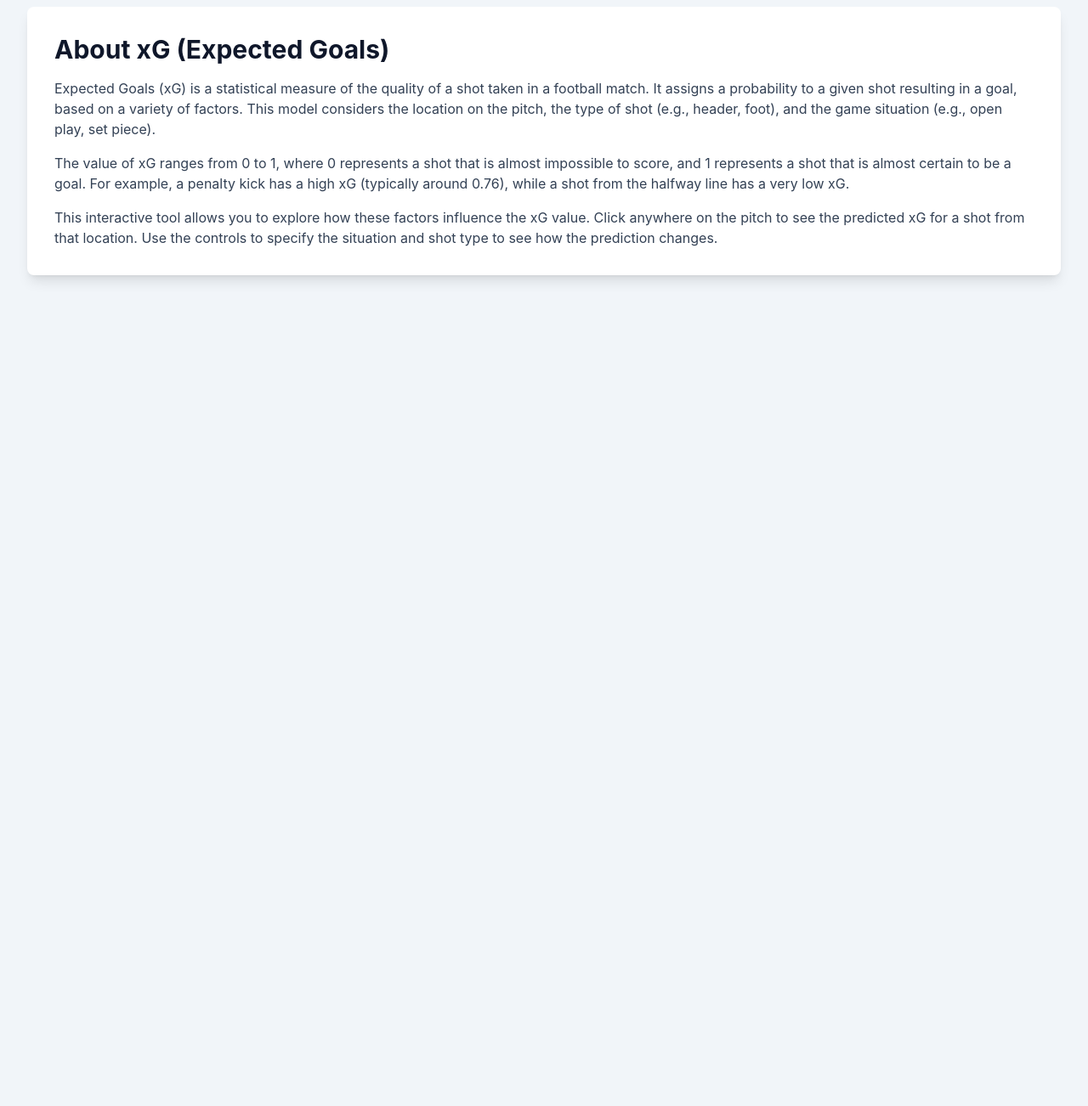
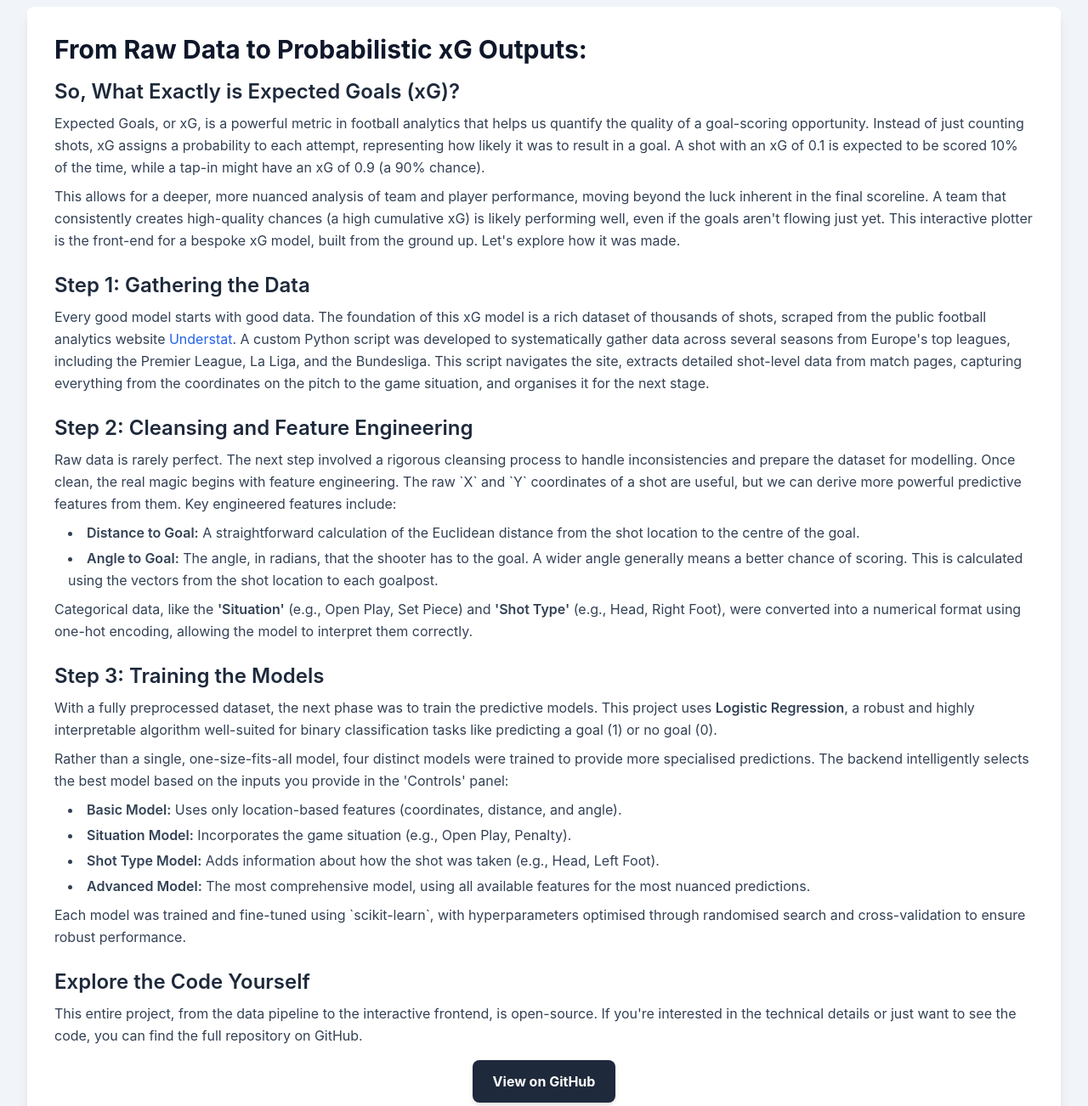
Before and after one commit to ATRedshaw/Redshaw-xG, a plain HTML site: page frontend/index.html in a window 1280 px wide. Shown: the part 800-2102 px from the top of the page at 85% size. Before the commit the page ends 1156 px from the top, so only its background shows below. Drawn offline with nearby package versions, Linux system fonts and the light colour scheme.

Commit message:
Added detail to index.html description

```diff
--- a/frontend/index.html
+++ b/frontend/index.html
@@ -103,17 +103,69 @@
 
         <!-- Text Content Section -->
         <section class="mt-8 bg-white shadow-lg rounded-lg p-6 lg:p-8">
-            <h2 class="text-3xl font-bold text-slate-900 mb-4">About xG (Expected Goals)</h2>
-            <div class="text-slate-700 space-y-4">
+            <h2 class="text-3xl font-bold text-slate-900 mb-4">From Raw Data to Probabilistic xG Outputs:</h2>
+            <div class="text-slate-700 space-y-6 text-base leading-relaxed">
+                <div>
+                    <h3 class="text-2xl font-semibold text-slate-800 mb-2">So, What Exactly is Expected Goals (xG)?</h3>
                     <p>
-                    Expected Goals (xG) is a statistical measure of the quality of a shot taken in a football match. It assigns a probability to a given shot resulting in a goal, based on a variety of factors. This model considers the location on the pitch, the type of shot (e.g., header, foot), and the game situation (e.g., open play, set piece).
+                        Expected Goals, or xG, is a powerful metric in football analytics that helps us quantify the quality of a goal-scoring opportunity. Instead of just counting shots, xG assigns a probability to each attempt, representing how likely it was to result in a goal. A shot with an xG of 0.1 is expected to be scored 10% of the time, while a tap-in might have an xG of 0.9 (a 90% chance).
                     </p>
+                    <p class="mt-2">
+                        This allows for a deeper, more nuanced analysis of team and player performance, moving beyond the luck inherent in the final scoreline. A team that consistently creates high-quality chances (a high cumulative xG) is likely performing well, even if the goals aren't flowing just yet. This interactive plotter is the front-end for a bespoke xG model, built from the ground up. Let's explore how it was made.
+                    </p>
+                </div>
+
+                <div>
+                    <h3 class="text-2xl font-semibold text-slate-800 mb-2">Step 1: Gathering the Data</h3>
                     <p>
-                    The value of xG ranges from 0 to 1, where 0 represents a shot that is almost impossible to score, and 1 represents a shot that is almost certain to be a goal. For example, a penalty kick has a high xG (typically around 0.76), while a shot from the halfway line has a very low xG.
+                        Every good model starts with good data. The foundation of this xG model is a rich dataset of thousands of shots, scraped from the public football analytics website <a href="https://understat.com/" target="_blank" class="text-blue-600 hover:underline">Understat</a>. A custom Python script was developed to systematically gather data across several seasons from Europe's top leagues, including the Premier League, La Liga, and the Bundesliga. This script navigates the site, extracts detailed shot-level data from match pages, capturing everything from the coordinates on the pitch to the game situation, and organises it for the next stage.
                     </p>
+                </div>
+
+                <div>
+                    <h3 class="text-2xl font-semibold text-slate-800 mb-2">Step 2: Cleansing and Feature Engineering</h3>
                     <p>
-                    This interactive tool allows you to explore how these factors influence the xG value. Click anywhere on the pitch to see the predicted xG for a shot from that location. Use the controls to specify the situation and shot type to see how the prediction changes.
+                        Raw data is rarely perfect. The next step involved a rigorous cleansing process to handle inconsistencies and prepare the dataset for modelling. Once clean, the real magic begins with feature engineering. The raw `X` and `Y` coordinates of a shot are useful, but we can derive more powerful predictive features from them. Key engineered features include:
                     </p>
+                    <ul class="list-disc list-inside mt-2 pl-4 space-y-1">
+                        <li><span class="font-semibold">Distance to Goal:</span> A straightforward calculation of the Euclidean distance from the shot location to the centre of the goal.</li>
+                        <li><span class="font-semibold">Angle to Goal:</span> The angle, in radians, that the shooter has to the goal. A wider angle generally means a better chance of scoring. This is calculated using the vectors from the shot location to each goalpost.</li>
+                    </ul>
+                    <p class="mt-2">
+                        Categorical data, like the <span class="font-semibold">'Situation'</span> (e.g., Open Play, Set Piece) and <span class="font-semibold">'Shot Type'</span> (e.g., Head, Right Foot), were converted into a numerical format using one-hot encoding, allowing the model to interpret them correctly.
+                    </p>
+                </div>
+
+                <div>
+                    <h3 class="text-2xl font-semibold text-slate-800 mb-2">Step 3: Training the Models</h3>
+                    <p>
+                        With a fully preprocessed dataset, the next phase was to train the predictive models. This project uses <span class="font-semibold">Logistic Regression</span>, a robust and highly interpretable algorithm well-suited for binary classification tasks like predicting a goal (1) or no goal (0).
+                    </p>
+                    <p class="mt-2">
+                        Rather than a single, one-size-fits-all model, four distinct models were trained to provide more specialised predictions. The backend intelligently selects the best model based on the inputs you provide in the 'Controls' panel:
+                    </p>
+                    <ul class="list-disc list-inside mt-2 pl-4 space-y-1">
+                        <li><span class="font-semibold">Basic Model:</span> Uses only location-based features (coordinates, distance, and angle).</li>
+                        <li><span class="font-semibold">Situation Model:</span> Incorporates the game situation (e.g., Open Play, Penalty).</li>
+                        <li><span class="font-semibold">Shot Type Model:</span> Adds information about how the shot was taken (e.g., Head, Left Foot).</li>
+                        <li><span class="font-semibold">Advanced Model:</span> The most comprehensive model, using all available features for the most nuanced predictions.</li>
+                    </ul>
+                    <p class="mt-2">
+                        Each model was trained and fine-tuned using `scikit-learn`, with hyperparameters optimised through randomised search and cross-validation to ensure robust performance.
+                    </p>
+                </div>
+
+                <div>
+                    <h3 class="text-2xl font-semibold text-slate-800 mb-2">Explore the Code Yourself</h3>
+                    <p>
+                        This entire project, from the data pipeline to the interactive frontend, is open-source. If you're interested in the technical details or just want to see the code, you can find the full repository on GitHub.
+                    </p>
+                    <p class="mt-4 text-center">
+                        <a href="https://github.com/ATRedshaw/Redshaw-xG" target="_blank" class="inline-block bg-slate-800 text-white font-bold py-3 px-6 rounded-lg hover:bg-slate-700 transition-colors duration-300 shadow-md">
+                            View on GitHub
+                        </a>
+                    </p>
+                </div>
             </div>
         </section>
     </div>
```
Lines whose indentation alone changed are shown as unchanged.
